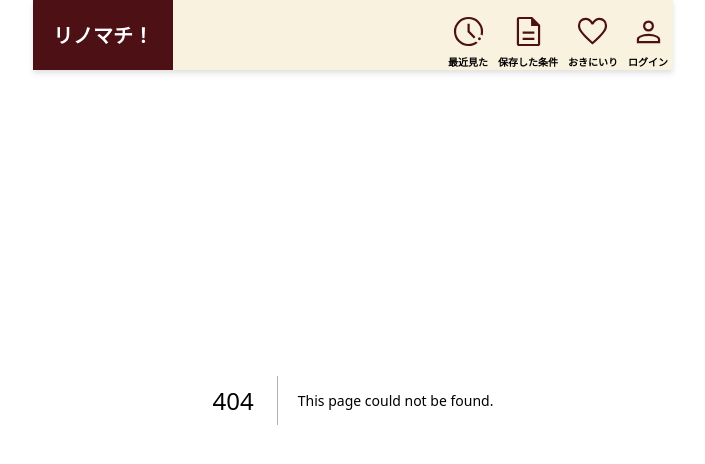
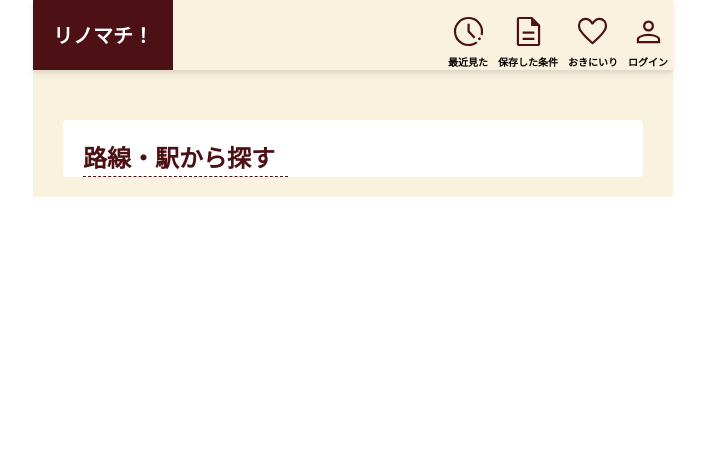
Before and after one commit to yama-chiiii/Rinomachi-Front, a Next.js app: page /search/line in a window 1280 px wide. Before the commit this address had no page. Shown: the top 464 px of the page, without its empty margins (287-992 px from the left). Built offline with nearby package versions, Linux system fonts and the light colour scheme.

Commit message:
feat :路線検索ページの作成

```diff
--- /dev/null
+++ b/src/app/component/Line.tsx
@@ -0,0 +1,18 @@
+import Link from "next/link";
+
+
+export default function Line(){
+    return(
+        <>
+            <div className="w-full lg:w-1/2 min-h-screen flex flex-col mx-auto font-mPlus font-semibold text-2xl">
+                <div className="w-full h-full bg-brown-light text-red-dark">
+                    <div className="bg-white rounded mt-120 mb-20 mx-30">
+                        <div className="flex border-b border-dashed border-brown-dark w-205 pt-20 ml-20">
+                            <div className="font-mPlus text-brown-dark">路線・駅から探す</div>
+                        </div>
+                    </div>
+                </div>
+            </div>
+        </>
+    );
+}
--- a/src/app/layout.tsx
+++ b/src/app/layout.tsx
@@ -26,10 +26,11 @@ export default function RootLayout({
 }>) {
   return (
     <html lang="en">
-      <Header />
+
       <body
         className={`${geistSans.variable} ${geistMono.variable} antialiased`}
       >
+        <Header />
         {children}
       </body>
     </html>
--- /dev/null
+++ b/src/app/search/line/page.tsx
@@ -0,0 +1,9 @@
+import Line from "../../component/Line";
+
+export default function SearchLine(){
+    return(
+        <>
+            <Line/>
+        </>
+    );
+}
--- a/src/app/search/page.tsx
+++ b/src/app/search/page.tsx
@@ -1,4 +1,4 @@
-// import Link from "next/link";
+import Link from "next/link";
 // import Header from "./../component/Header";
 
 export default function Search() {
@@ -26,7 +26,7 @@ export default function Search() {
                 <ul className="w-full lg:w-1/2">
                   <li className="flex justify-center">
                     <button type="button" className="bg-brown-light border border-brown-dark rounded text-brown-dark font-mPlus font-semibold text-xl w-full lg:w-11/12 py-22 my-10 mx-20 lg:mt-20 ">
-                      <div>路線・駅から探す</div>
+                      <Link href={"./search/line"}>路線・駅から探す</Link>
                     </button>
                   </li>
                   <li className="flex justify-center">
```
Also changed, not shown: src/app/search/line.tsx (deleted).
